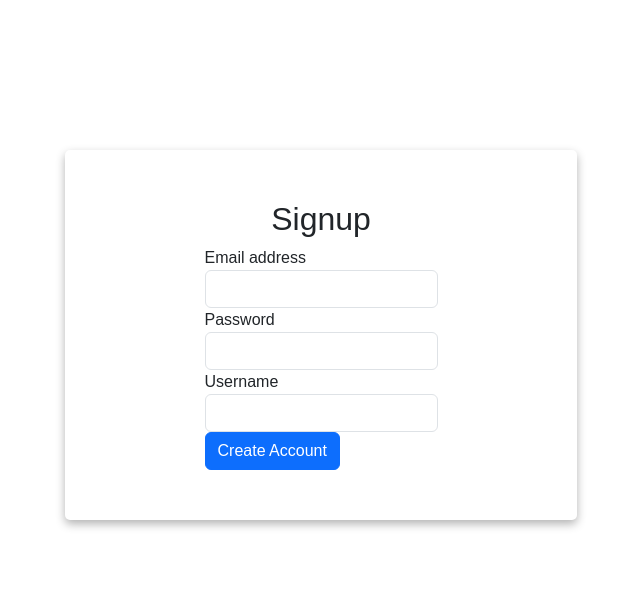
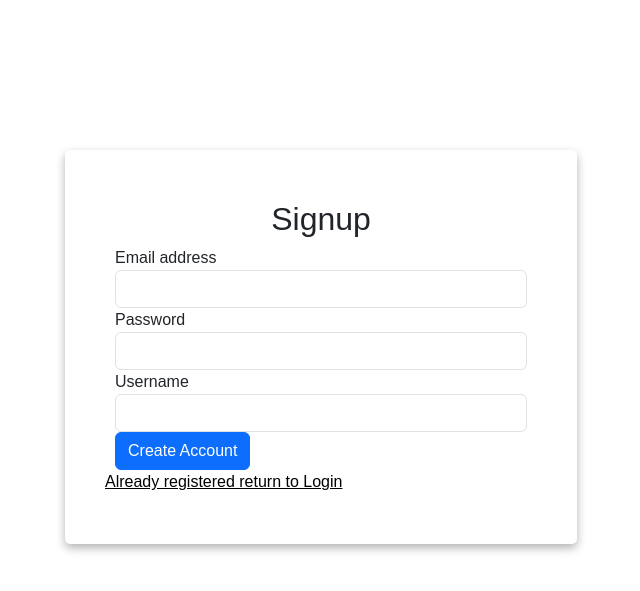
Before and after one commit to Mahendra-singhh/Self_Expenses_Tracker, a Flask app: page /signin in a window 1280 px wide. Shown: the top 591 px of the page, without its empty margins (319-959 px from the left). Run offline with Flask 3, Linux system fonts and the light colour scheme.

Commit message:
Added functionality tologin check box and small css improvements

```diff
--- a/app.py
+++ b/app.py
@@ -54,12 +54,16 @@ def login():
     if request.method == 'POST':
         email = request.form.get('email')
         password = request.form.get('password')
+        remember=request.fom.get('login-check')
         if password=="":
             flash("Plese enter password")
             return(redirect(url_for('login')))
 
         if email=="":
             flash("Please enter email")
+            return(redirect(url_for('login')))
+        if not remember:
+            flash("Please accept terms")
             return(redirect(url_for('login')))
 
         user = User.query.filter_by(email=email).first()
--- a/static/style.css
+++ b/static/style.css
@@ -34,6 +34,10 @@
     align-items:center;
     box-shadow:0px 4px 10px rgba(0,0,0,0.3);
 }
+.signdata{
+    width: 100%;
+
+}
 
         .box{
             color: white;
@@ -56,6 +60,13 @@
 }
 .formal a{
     margin-left: -30px;
+    color: black;
+}
+.no-style{
+    text-decoration: none;
+}
+.no-style a{
+    margin-left: -10px;
     color: black;
 }
 .expense{
--- a/templates/login.html
+++ b/templates/login.html
@@ -37,12 +37,12 @@
     <input type="password" name="password"class="form-control" id="exampleInputPassword1">
   </div>
   <div class="form-group form-check">
-    <input type="checkbox" class="form-check-input" id="exampleCheck1">
+    <input type="checkbox" name="login-check" class="form-check-input" id="exampleCheck1">
     <label class="form-check-label" for="exampleCheck1">Check me out</label>
   </div>
   <button type="submit" class="btn btn-primary">Submit</button>
 </form>
-<div class="formal">
+<div class="no-style">
 <a href="{{url_for('sign_in')}}">Sign Up If Not Registered</a>
 </div>
 </div>
--- a/templates/sigin.html
+++ b/templates/sigin.html
@@ -22,7 +22,7 @@
 {%endfor%}
 {% endwith %}
 
-
+<div class="signdata">
   <form method='POST'>
   <div class="form-group">
     <label for="exampleInputEmail1">Email address</label>
@@ -36,5 +36,8 @@
 
   <button type="submit" class="btn btn-primary">Create Account</button>
 </form>
+<div class="no-style">
+<a href="{{url_for('login')}}">Already registered return to Login</a>
+</div>
 </div>
 </body>
```
